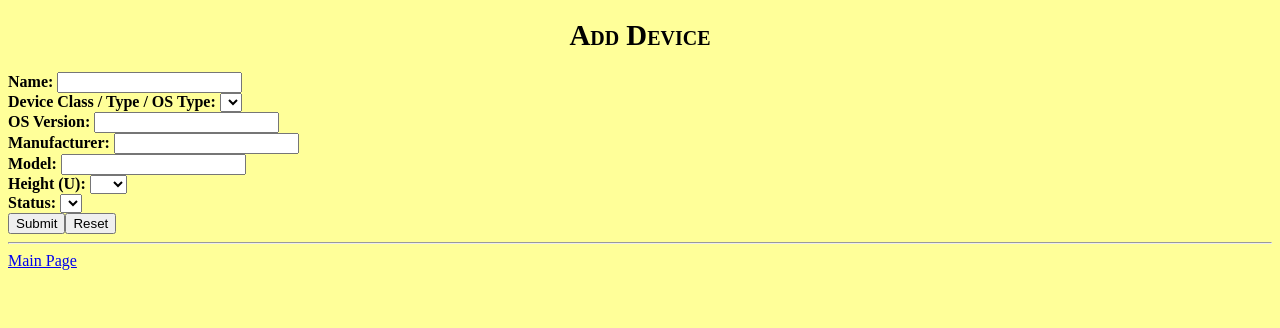
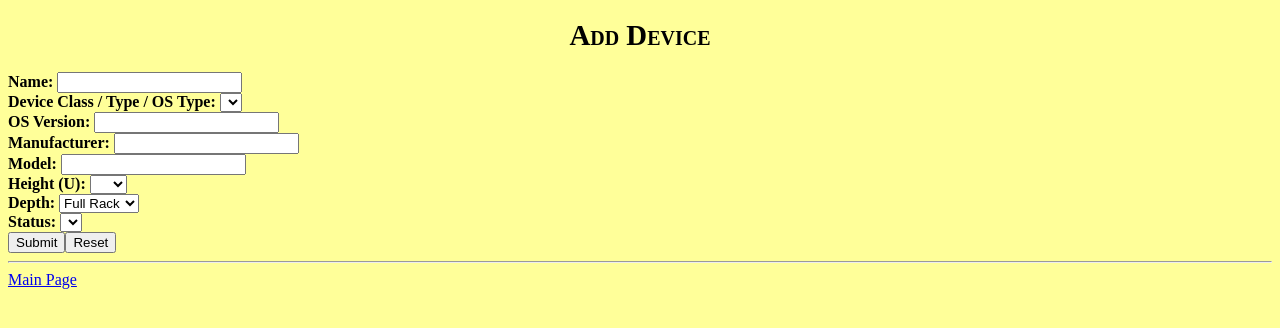
Before and after one commit to jantman/rackman, a PHP site: page /admin/addDevice.php in a window 1280 px wide. Shown: the top 328 px of the page. Run offline with PHP 8.4, Linux system fonts and the light colour scheme; data that the repository does not hold is empty.

Commit message:
should have most everything working now

```diff
--- a/admin/addDevice.php
+++ b/admin/addDevice.php
@@ -2,7 +2,7 @@
 // admin/addDevice.php
 //
 // script to add a device
-// Time-stamp: "2009-02-18 14:12:26 jantman"
+// Time-stamp: "2009-06-18 23:26:57 jantman"
 //
 // Rack Management Project
 // by Jason Antman <jason@jasonantman.com>
@@ -38,7 +38,7 @@ if(isset($_POST) && isset($_POST['name']))
     if(trim($_POST['model']) != "") { $query .= ",device_model='".mysql_real_escape_string($_POST['model'])."'";}
     $query .= ",device_height_U=".((int)$_POST['height_U']);
     if(trim($_POST['os_version']) != "") { $query .= ",device_os_version='".mysql_real_escape_string($_POST['os_version'])."'";}
-    $query .= ",device_status_id=".((int)$_POST['status']).";";
+    $query .= ",device_status_id=".((int)$_POST['status']).",device_depth_half_rack=".((int)$_POST['depth']).";";
     $result = mysql_query($query) or die("Error in query: ".$query."\nError: ".mysql_error());
     if($result)
     {
@@ -81,6 +81,11 @@ else
     echo '<option value="-1">&nbsp;&nbsp;</option><option value="1">1</option><option value="2">2</option><option value="3">3</option><option value="4">4</option><option value="5">5</option><option value="6">6</option><option value="7">7</option><option value="8">8</option><option value="9">9</option><option value="10">10</option>';
     echo '</select></div>';
 
+    echo '<div><label for="depth"><strong>Depth:</strong></label> ';
+    echo '<select name="depth"><option value="0" selected="selected">Full Rack</option><option value="1">Half Rack</option>';
+    echo '</select>'."\n";
+
+
     // status
     echo '<div><label for="status"><strong>Status:</strong></label> <select name="status">';
     $query = "SELECT ods_id,ods_name FROM opt_device_statuses;";
--- a/handlers/addToRack.php
+++ b/handlers/addToRack.php
@@ -10,10 +10,7 @@ require_once('../inc/funcs.php.inc');
 mysql_connect() or die("Error connecting to MySQL.\n");
 mysql_select_db($dbName) or die("Error selecting MySQL database: ".$dbName."\n");
 
-$query = "UPDATE devices SET device_status_id=".((int)$_POST['statusID'])." WHERE device_id=".((int)$_POST['device_id']).";";
-$result = mysql_query($query) or die("Error in query: ".$query."\nError: ".mysql_error());
-
-$query = "INSERT INTO devices_rack SET dr_device_id=".((int)$_POST['device_id']).",dr_rack_id=".((int)$_POST['rackID']).",dr_top_U_num=".((int)$_POST['top_U_num']).",dr_pending_status=1;";
+$query = "INSERT INTO devices_rack SET dr_device_id=".((int)$_POST['device_id']).",dr_rack_id=".((int)$_POST['rackID']).",dr_top_U_num=".((int)$_POST['top_U_num']).",dr_pending_status=1,dr_rack_side=".((int)$_POST['deviceSide']).";";
 $result = mysql_query($query) or die("Error in query: ".$query."\nError: ".mysql_error());
 if($result)
 {
--- a/handlers/editDevice.php
+++ b/handlers/editDevice.php
@@ -2,7 +2,7 @@
 // editDevice.php
 //
 // handlers/editDevice.php
-// Time-stamp: "2009-03-05 23:25:54 jantman"
+// Time-stamp: "2009-06-19 01:47:55 jantman"
 //
 // RackMan Project
 // by Jason Antman <jason@jasonantman.com>
@@ -71,7 +71,9 @@ echo '<tr><th>Height (U)</th><td>'.$device_row['device_height_U'].'</td>'."\n";
 echo '<tr><th>OS Type</th><td>'.$device_row['odot_name'].'</td>'."\n";
 echo '<tr><th>OS Version</th><td>'.$device_row['device_os_version'].'&nbsp;</td>'."\n";
 echo '<tr><th>Rack : Top U#</th><td><a href="viewRack.php?rack_id='.$device_row['dr_rack_id'].'">'.$device_row['rack_identifier'].'</a> : '.$device_row['dr_top_U_num'].'</td></tr>';
-
+echo '<tr><th>Depth:</th><td>';
+if($device_row['device_depth_half_rack'] == 1){ echo "Half Rack";} else { echo "Full Rack";}
+echo '</td></tr>';
 
 echo '<tr><th>Status</th><td>';
 echo '<select name="statusID" id="statusID">';
--- a/removeDeviceFromRack.php
+++ b/handlers/removeDeviceFromRack.php
@@ -5,8 +5,8 @@
 // $Id$
 // $Source$
 
-require_once('config/config.php');
-require_once('inc/funcs.php.inc');
+require_once('../config/config.php');
+require_once('../inc/funcs.php.inc');
 mysql_connect() or die("Error connecting to MySQL.\n");
 mysql_select_db($dbName) or die("Error selecting MySQL database: ".$dbName."\n");
 
@@ -24,7 +24,7 @@ else
 $result = mysql_query($query) or die("Error in query: ".$query."\nError: ".mysql_error());
 if($result)
 {
-    header("Location: viewRack.php?rack_id=".$_GET['rack_id']);
+    header("Location: ../viewRack.php?rack_id=".$_GET['rack_id']);
 }
 
 
--- a/inc/rackDHTML.js
+++ b/inc/rackDHTML.js
@@ -3,7 +3,7 @@
 //
 // JavaScript/DHTML functions for rack
 //
-// Time-stamp: "2009-06-18 20:37:42 jantman"
+// Time-stamp: "2009-06-19 02:01:56 jantman"
 // $Id$
 // $Source$
 
@@ -154,20 +154,30 @@ function updateUoptions(rack_id)
 {
   if(document.getElementById("device_id").value != -1)
     {
-      reloadUoptions(rack_id, document.getElementById("device_id").value, 0);
+      //alert("updateUoptions: "+rack_id); // DEBUG
+      reloadUoptions(rack_id, document.getElementById("device_id").value, 0, 0);
     }
   //reloadUoptions(height);
 }
 
-function reloadUoptions(rack_id, device_id, height)
+function reloadUoptions(rack_id, device_id, height, isPart)
 {
-  if(height == 0)
+  if(isPart == 1)
     {
-      http.open('get', "getEmptyUoptions.php?rack_id="+rack_id+"&device_id="+device_id);
+      var side = document.getElementById("partSide").value;
     }
   else
     {
-      http.open('get', "../getEmptyUoptions.php?rack_id="+document.getElementById("rack").value+"&height="+height);
+      var side = document.getElementById("deviceSide").value;
+    }
+
+    if(height == 0)
+    {
+      http.open('get', "getEmptyUoptions.php?rack_id="+rack_id+"&device_id="+device_id+"&side="+side);
+    }
+    else
+    {
+      http.open('get', "../getEmptyUoptions.php?rack_id="+document.getElementById("rack").value+"&height="+height+"&side="+side);
     }
   http.onreadystatechange = handleReloadUoptions;
   http.send(null);
@@ -187,6 +197,45 @@ function handleReloadUoptions()
 //
 
 //
+// Update Side options
+//
+
+function updateSideOptions(rack_id)
+{
+  if(document.getElementById("device_id").value != -1)
+    {
+      reloadSideOptions(rack_id, document.getElementById("device_id").value);
+    }
+}
+
+function reloadSideOptions(rack_id, device_id)
+{
+  http.open('get', "getEmptySideOptions.php?device_id="+device_id+"&rack_id="+rack_id);
+  //alert("getEmptySideOptions.php?device_id="+device_id+"&rack_id="+rack_id);
+  http.onreadystatechange = handleReloadSideOptions;
+  http.send(null);
+}
+
+function handleReloadSideOptions()
+{
+	if(http.readyState == 4)
+	{
+	  var response = http.responseText;
+	  document.getElementById("deviceSideSpan").innerHTML = response;
+	  var rack_id = document.getElementById("rackID").value;
+	  if(response.indexOf('<option value="0">Full Depth</option></select>') != -1)
+	    {
+	      //alert("CALLING updateUoptions: "+rack_id); // DEBUG
+	      updateUoptions(rack_id);
+	    }
+	}
+}
+
+//
+// END Update Side Options
+//
+
+//
 // AddRackPart U options
 //
 
@@ -201,7 +250,7 @@ function updateRackPart(rack_id)
     }
   else
     {
-      http.open('get', "getEmptyUoptions.php?rack_id="+rack_id+"&partheight="+height+"&partSide="+side);
+      http.open('get', "getEmptyUoptions.php?rack_id="+rack_id+"&partheight="+height+"&side="+side);
       http.onreadystatechange =  handleReloadRackPartOptions;
       http.send(null);
     }
```
Also changed, not shown: getEmptySideOptions.php (added, +55 -0 lines), getEmptyUoptions.php (+18 -5 lines), inc/rackTable.php.inc (+6 -4 lines), viewRack.php (+9 -4 lines), 1 other file.
